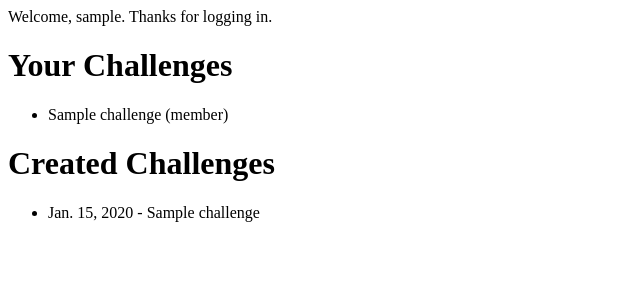
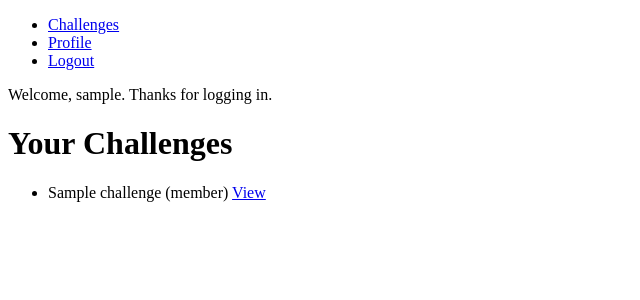
Before and after one commit to erictempleton1/challenger, a Django app: page /accounts/profile/ in a window 1280 px wide. Shown: the top 300 px of the page, without its empty margins (0-640 px from the left). Run offline with Django 3.2, Linux system fonts and the light colour scheme; a user stored in the database is signed in; tables that the repository leaves empty hold one stand-in row (values such as "Sample post").

Commit message:
adding links and things

```diff
--- /dev/null
+++ b/djangoapp/challenge/templates/challenge/base.html
@@ -0,0 +1,28 @@
+<!DOCTYPE html>
+<html lang="en">
+<head>
+    <!-- <link rel="stylesheet" href="style.css"> -->
+    <title>{% block title %}Challenger{% endblock %}</title>
+</head>
+
+<body>
+    <div id="sidebar">
+        {% block sidebar %}
+        <ul>
+            <li><a href="{% url 'challenge:challenges' %}">Challenges</a></li>
+            {% if user.is_authenticated %}
+              <li><a href="{% url 'shared_user_auth:profile' %}">Profile</a></li>
+              <li><a href="{% url 'shared_user_auth:logout' %}">Logout</a></li>
+            {% else %}
+                <li><a href="{% url 'shared_user_auth:signup' %}">Signup</a></li>
+                <li><a href="{% url 'shared_user_auth:login' %}">Login</a></li>
+            {% endif %}
+        </ul>
+        {% endblock %}
+    </div>
+
+    <div id="content">
+        {% block content %}{% endblock %}
+    </div>
+</body>
+</html>
--- a/djangoapp/challenge/urls.py
+++ b/djangoapp/challenge/urls.py
@@ -6,7 +6,7 @@ from challenge.views import ChallengeCreateView, ChallengeActivityCreateView, Ch
 app_name = 'challenge'
 urlpatterns = [
     path("", ChallengesView.as_view(), name="challenges"),
-    path("<int:pk>/",ChallengeDetailView.as_view(), name="challenge"),
+    path("<int:pk>/",ChallengeDetailView.as_view(), name="challenge_detail"),
     path(
         "create/",
         login_required(ChallengeCreateView.as_view()),
--- a/djangoapp/challenge/views.py
+++ b/djangoapp/challenge/views.py
@@ -33,8 +33,7 @@ class ChallengeActivityCreateView(CreateView):
 
 class ChallengesView(ListView):
     model = Challenge
-    template_name = 'challenges/challenges.html'
-    paginate_by = 10
+    paginate_by = 30
     context_object_name = "challenges"
 
     def get_queryset(self):
--- a/djangoapp/shared_user_auth/templates/registration/create_user.html
+++ b/djangoapp/shared_user_auth/templates/registration/create_user.html
@@ -1,10 +1,10 @@
 {% block content %}
-<h2>Register</h2>
+<h2>Signup</h2>
 
 <form method="post">
   {% csrf_token %}
   {{form}}
-  <input type="submit" value="Register">
+  <input type="submit" value="Signup">
 </form>
 
 {% endblock %}
--- a/djangoapp/shared_user_auth/templates/registration/login.html
+++ b/djangoapp/shared_user_auth/templates/registration/login.html
@@ -30,5 +30,5 @@
 <input type="hidden" name="next" value="{{ next }}">
 </form>
 
-<p><a href="{% url 'shared_user_auth:register' %}">Register</a></p>
+<p><a href="{% url 'shared_user_auth:signup' %}">Signup</a></p>
 {% endblock %}
--- a/djangoapp/shared_user_auth/templates/user/profile.html
+++ b/djangoapp/shared_user_auth/templates/user/profile.html
@@ -1,3 +1,8 @@
+{% extends "challenge/base.html" %}
+
+{% block title %}Profile{% endblock %}
+
+{% block content %}
 {% if user.is_authenticated %}
 <p>Welcome, {{ user.username }}. Thanks for logging in.</p>
 <h1>Your Challenges</h1>
@@ -6,6 +11,7 @@
     {% if user in challenge.members.select_related.all %}
       <li>
         {{challenge.name }} (member)
+        <a href="{% url 'challenge:challenge_detail' challenge.id %}">View</a>
       </li>
     {% endif %}
     {% empty %}
@@ -16,12 +22,4 @@
 {% else %}
 <p>Welcome, new user. Please log in.</p>
 {% endif %}
-
-<h1>Created Challenges</h1>
-<ul>
-  {% for challenge in user_created_challenges %}
-  <li>{{ challenge.created|date }} - {{ challenge.name }}</li>
-  {% empty %}
-  You haven't created any challenges yet!
-  {% endfor %}
-</ul>
+{% endblock %}
--- a/djangoapp/shared_user_auth/urls.py
+++ b/djangoapp/shared_user_auth/urls.py
@@ -1,12 +1,12 @@
 from django.urls import include, path
 from django.contrib.auth import views as auth_views
-from shared_user_auth.views import RegisterView, Profile
+from shared_user_auth.views import SignupView, Profile
 
 
 app_name = "shared_user_auth"
 urlpatterns = [
     path("login/", auth_views.LoginView.as_view(), name="login"),
     path("logout/", auth_views.LogoutView.as_view(), name="logout"),
-    path("register/", RegisterView.as_view(), name="register"),
+    path("signup/", SignupView.as_view(), name="signup"),
     path("profile/", Profile.as_view(), name="profile"),
 ]
--- a/djangoapp/shared_user_auth/views.py
+++ b/djangoapp/shared_user_auth/views.py
@@ -10,7 +10,7 @@ from django.urls import reverse_lazy
 from challenge.models import Challenge
 
 
-class RegisterView(FormView):
+class SignupView(FormView):
     model = User
     form_class = UserCreationForm
     success_url = reverse_lazy('shared_user_auth:profile')
@@ -21,13 +21,6 @@ class RegisterView(FormView):
         login(self.request, user)
         return super().form_valid(form)
 
-# TODO - this could possibly just be a template view
-# user context in template might be enough
-class Profile(ListView):
-    model = Challenge
+
+class Profile(TemplateView):
     template_name = "user/profile.html"
-    paginate_by = 10
-    context_object_name = "user_created_challenges"
-
-    def get_queryset(self):
-        return self.model.objects.filter(created_by=self.request.user).order_by('-created')
```
Also changed, not shown: djangoapp/challenge/templates/challenge/challenge_list.html (added, +17 -0 lines), djangoapp/shared_user_auth/templates/challenges/challenges.html (deleted, +0 -8 lines).
